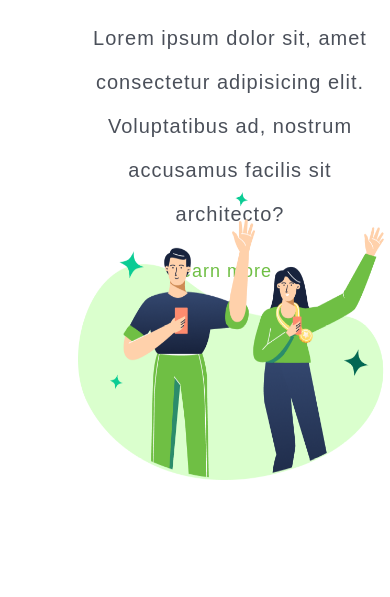
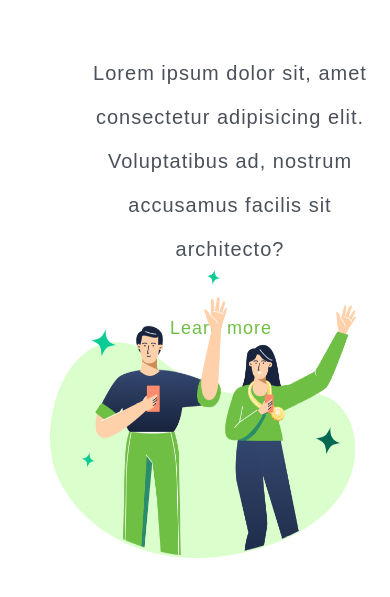
Before and after one commit to AnaMaria-16/-Wide-coverage--location-, a plain HTML site: page positive.html in a window 390 px wide. Shown: the part 211-808 px from the top of the page. Drawn offline with Linux system fonts and the light colour scheme.

Commit message:
Alterações CSS

```diff
--- a/positive.css
+++ b/positive.css
@@ -100,14 +100,14 @@ margin: 55px 0px 0px 85px;
         font-size: 20px;
         font-weight: 100;
         text-align: center;
-        margin: 20px 15px 0 30px;
+        margin: 55px 15px 0 30px;
         line-height: 2.2;
         padding: 0 45px;
         }
 #logo {
     width: 312px;
     height: 288px;
-    margin: 78px;
+    margin-left: 50px;
     position: fixed;
     bottom: 75px
 }
@@ -118,7 +118,7 @@ margin: 55px 0px 0px 85px;
     line-height: 70px;
     letter-spacing: 1px;
     margin-left: 170px;
-    margin-top: 0;
+    margin-top: 22px;
 
 }
 
```
